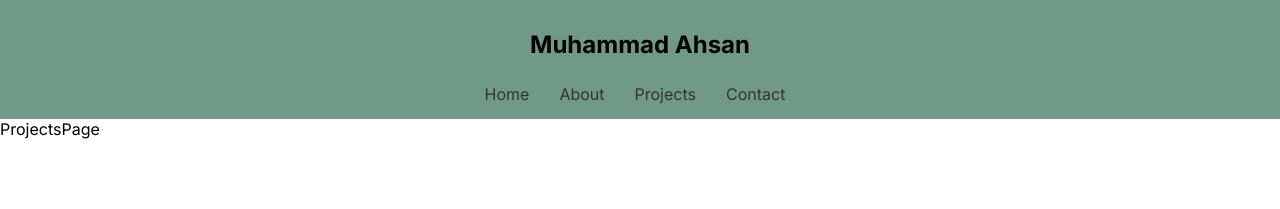
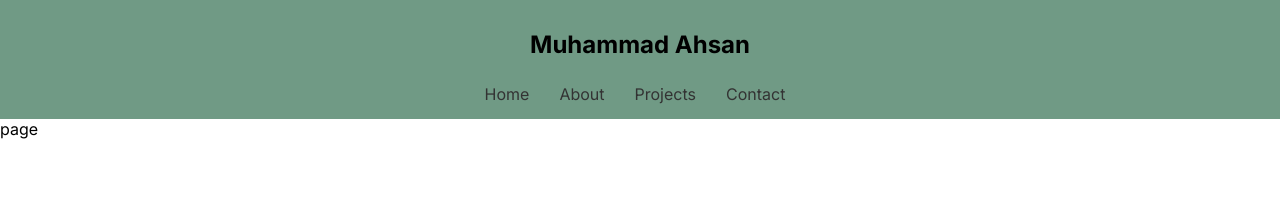
Before and after one commit to thegreenpaladin/port-folio, a Next.js app: page /projects in a window 1280 px wide. Shown: the top 209 px of the page. Built offline with nearby package versions, Linux system fonts and the light colour scheme.

Commit message:
edit projects page

```diff
--- a/app/projects/page.tsx
+++ b/app/projects/page.tsx
@@ -1,9 +1,11 @@
-import React from "react";
+import React from 'react'
 
-type Props = {};
+type Props = {}
 
-const ProjectsPage = (props: Props) => {
-  return <div>ProjectsPage</div>;
-};
+const page = (props: Props) => {
+  return (
+    <div>page</div>
+  )
+}
 
-export default ProjectsPage;
+export default page
```
